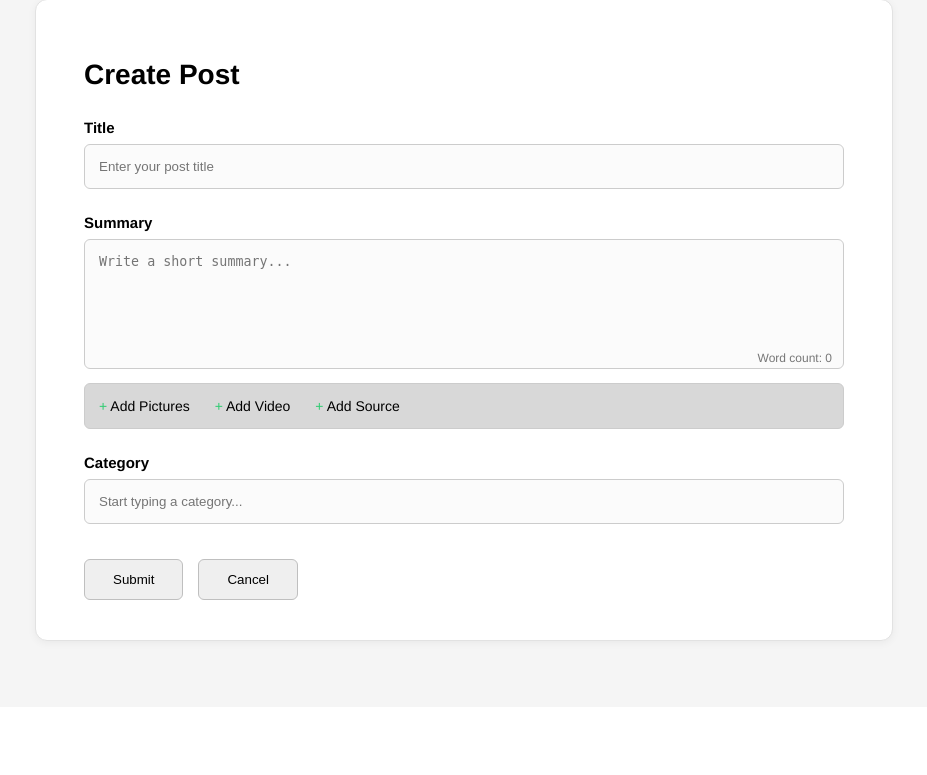
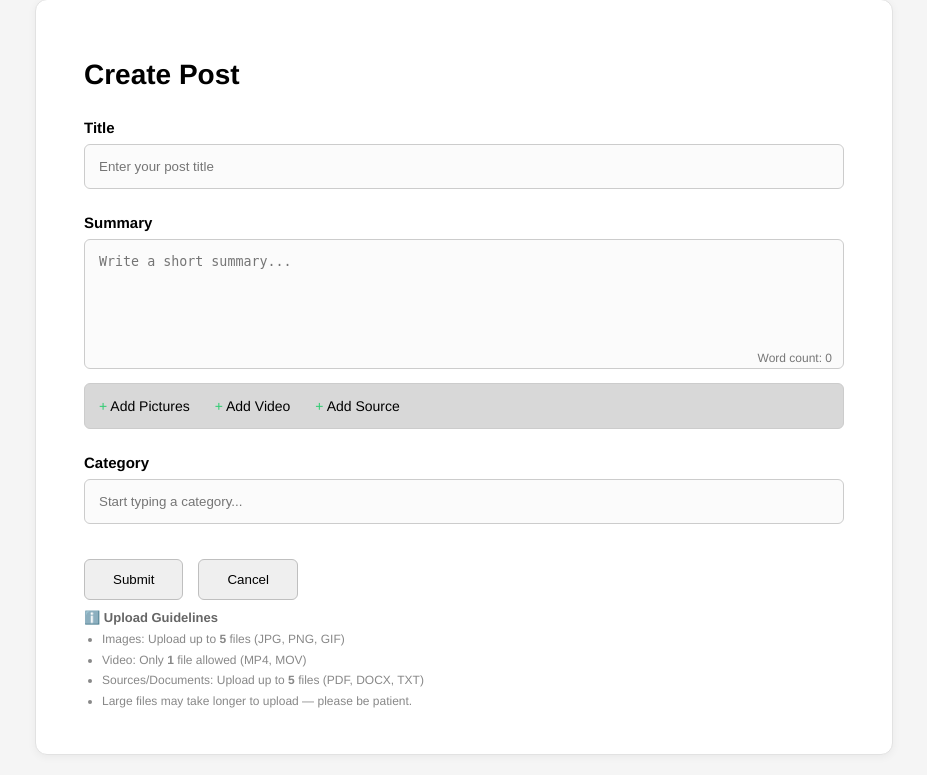
Before and after one commit to boneyphilip/crow, a Django app: page /create/ in a window 1280 px wide. Shown: the part 93-868 px from the top of the page, without its empty margins (176-1103 px from the left). Before the commit the page ends 739 px from the top, so only its background shows below. Run offline with Django 5.2, Linux system fonts and the light colour scheme; the visitor is signed in with stand-in values (Sample User, id 1); some libraries are stand-ins or nearby versions.

Commit message:
Added Upload Guidelines section with icons and bullet points

```diff
--- a/posts/static/posts/css/create_post.css
+++ b/posts/static/posts/css/create_post.css
@@ -318,3 +318,48 @@ textarea {
     gap: 10px;
   }
 }
+
+/* ============================================================
+   TOAST NOTIFICATION
+============================================================ */
+.toast {
+  position: fixed;
+  bottom: 20px;
+  left: 50%;
+  transform: translateX(-50%);
+  background: rgba(0, 0, 0, 0.85);
+  color: #fff;
+  padding: 12px 18px;
+  border-radius: 8px;
+  font-size: 14px;
+  opacity: 0;
+  pointer-events: none;
+  transition: opacity 0.4s ease;
+  z-index: 99999;
+}
+
+.toast.show {
+  opacity: 1;
+}
+
+.ug-title {
+  font-weight: 600;
+  font-size: 13px;
+  margin-bottom: 6px;
+  color: #666;
+}
+.upload-guidelines {
+  margin-top: 10px;
+  color: #888;
+  font-size: 12px;
+}
+
+.upload-guidelines ul {
+  padding-left: 18px;
+  margin: 0;
+}
+
+.upload-guidelines li {
+  margin-bottom: 4px;
+  line-height: 1.4;
+}
--- a/posts/static/posts/js/create_post.js
+++ b/posts/static/posts/js/create_post.js
@@ -1,6 +1,6 @@
 /* ============================================================
    ELEMENT REFERENCES
-============================================================= */
+============================================================ */
 const addImageBtn = document.getElementById("addImageBtn");
 const addVideoBtn = document.getElementById("addVideoBtn");
 const addSourceBtn = document.getElementById("addSourceBtn");
@@ -22,30 +22,56 @@ const wordCounter = document.getElementById("wordCount");
 
 summaryBox.addEventListener("input", () => {
   const text = summaryBox.value.trim();
-
-  // Count words by splitting on spaces
   const words = text.length === 0 ? 0 : text.split(/\s+/).length;
-
   wordCounter.textContent = `Word count: ${words}`;
 });
 
 /* ============================================================
+   TOAST POPUP
+============================================================ */
+function showToast(msg) {
+  const t = document.getElementById("toast");
+  t.textContent = msg;
+  t.classList.add("show");
+
+  setTimeout(() => {
+    t.classList.remove("show");
+  }, 1800);
+}
+
+/* ============================================================
    OPEN FILE PICKERS
-============================================================= */
+============================================================ */
 addImageBtn.onclick = () => imageInput.click();
 addVideoBtn.onclick = () => videoInput.click();
 addSourceBtn.onclick = () => sourceInput.click();
 
 /* ============================================================
-   IMAGE UPLOAD — THUMBNAIL
-============================================================= */
+   UPLOAD LIMITS
+============================================================ */
+const MAX_IMAGES = 5;
+const MAX_VIDEOS = 1;
+const MAX_DOCS = 5;
+
+/* ============================================================
+   IMAGE UPLOAD (with limit)
+============================================================ */
 imageInput.addEventListener("change", function () {
+  const current = thumbnailContainer.children.length;
+  const incoming = this.files.length;
+
+  if (current + incoming > MAX_IMAGES) {
+    showToast(`You can upload max ${MAX_IMAGES} images.`);
+    this.value = "";
+    return;
+  }
+
   previewArea.style.display = "block";
 
   [...this.files].forEach((file) => {
     const reader = new FileReader();
 
-    reader.onload = function (e) {
+    reader.onload = (e) => {
       const thumb = document.createElement("div");
       thumb.classList.add("thumbnail");
 
@@ -72,12 +98,22 @@ imageInput.addEventListener("change", function () {
 });
 
 /* ============================================================
-   VIDEO UPLOAD — SMALL THUMBNAIL + REMOVE BUTTON
-============================================================= */
+   VIDEO UPLOAD (with limit)
+============================================================ */
 videoInput.addEventListener("change", function () {
+  const already = combinedPreview.querySelectorAll("video").length;
+
+  if (already >= MAX_VIDEOS) {
+    showToast("Only 1 video allowed.");
+    this.value = "";
+    return;
+  }
+
   previewArea.style.display = "block";
 
-  [...this.files].forEach((file) => {
+  const file = this.files[0];
+  if (!file) return;
+
   const box = document.createElement("div");
   box.classList.add("thumbnail");
 
@@ -97,15 +133,23 @@ videoInput.addEventListener("change", function () {
   box.appendChild(video);
   box.appendChild(removeBtn);
   combinedPreview.appendChild(box);
-  });
 
   updateStatus();
 });
 
 /* ============================================================
-   DOCUMENT UPLOAD — ICON + SHORT FILE NAME + REMOVE BTN
-============================================================= */
+   DOCUMENT UPLOAD (with limit)
+============================================================ */
 sourceInput.addEventListener("change", function () {
+  const current = combinedPreview.querySelectorAll(".doc-card").length;
+  const incoming = this.files.length;
+
+  if (current + incoming > MAX_DOCS) {
+    showToast(`Max ${MAX_DOCS} documents allowed.`);
+    this.value = "";
+    return;
+  }
+
   previewArea.style.display = "block";
 
   [...this.files].forEach((file) => {
@@ -132,11 +176,11 @@ sourceInput.addEventListener("change", function () {
 
     const ext = file.name.split(".").pop();
     const base = file.name.replace("." + ext, "");
-    const shortBase = base.length > 10 ? base.substring(0, 10) + "…" : base;
+    const short = base.length > 10 ? base.substring(0, 10) + "…" : base;
 
     const label = document.createElement("div");
     label.classList.add("doc-label");
-    label.textContent = `${shortBase}.${ext}`;
+    label.textContent = `${short}.${ext}`;
 
     card.appendChild(wrapper);
     card.appendChild(label);
@@ -148,19 +192,18 @@ sourceInput.addEventListener("change", function () {
 
 /* ============================================================
    STATUS BAR UPDATE
-============================================================= */
+============================================================ */
 function updateStatus() {
   const imgCount = thumbnailContainer.children.length;
   const vidCount = combinedPreview.querySelectorAll("video").length;
-  const docCount = combinedPreview.querySelectorAll(".doc-wrapper").length;
+  const docCount = combinedPreview.querySelectorAll(".doc-card").length;
 
   previewStatusBar.textContent = `Images: ${imgCount} | Video: ${vidCount} | Sources: ${docCount}`;
 }
 
 /* ============================================================
-   CATEGORY LIVE SEARCH (FULLY FIXED)
+   CATEGORY LIVE SEARCH  (unchanged)
 ============================================================ */
-
 const CATEGORY_API = "/categories/search/?q=";
 
 const input = document.getElementById("categoryInput");
@@ -170,50 +213,34 @@ input.addEventListener("input", async function () {
   const query = this.value.trim();
   bubbleBox.innerHTML = "";
 
-  if (query.length === 0) return;
+  if (!query) return;
 
-  // Fetch backend categories
   const res = await fetch(CATEGORY_API + query);
   const data = await res.json();
-  // data.results = ["Cars", "Car Photos", "Cargo"] etc.
 
-  /* ---------------------------------------------
-        Show existing matched category bubbles
-    --------------------------------------------- */
   data.results.slice(0, 5).forEach((cat) => {
     const b = document.createElement("div");
     b.classList.add("category-bubble");
     b.textContent = cat;
-
     b.onclick = () => {
       input.value = cat;
       bubbleBox.innerHTML = "";
     };
-
     bubbleBox.appendChild(b);
   });
 
-  /* ---------------------------------------------------
-         Check if the typed category exists EXACTLY
-           (case-insensitive)
-    --------------------------------------------------- */
   const existsExact = data.results.some(
-    (cat) => cat.toLowerCase().trim() === query.toLowerCase().trim()
+    (cat) => cat.toLowerCase() === query.toLowerCase()
   );
 
-  /* ---------------------------------------------------
-         Show "+ Create ..." ONLY if category does not exist
-    --------------------------------------------------- */
   if (!existsExact) {
-    const createBubble = document.createElement("div");
-    createBubble.classList.add("category-bubble", "category-create");
-    createBubble.textContent = `+ Create "${query}"`;
-
-    createBubble.onclick = () => {
+    const create = document.createElement("div");
+    create.classList.add("category-bubble", "category-create");
+    create.textContent = `+ Create "${query}"`;
+    create.onclick = () => {
       input.value = query;
       bubbleBox.innerHTML = "";
     };
-
-    bubbleBox.appendChild(createBubble);
+    bubbleBox.appendChild(create);
   }
 });
--- a/posts/templates/posts/create_post.html
+++ b/posts/templates/posts/create_post.html
@@ -104,9 +104,27 @@
               Cancel
             </button>
           </div>
+          <div class="upload-guidelines">
+            <div class="ug-title">ℹ️ Upload Guidelines</div>
+            <ul>
+              <li>
+                Images: Upload up to <strong>5</strong> files (JPG, PNG, GIF)
+              </li>
+              <li>Video: Only <strong>1</strong> file allowed (MP4, MOV)</li>
+              <li>
+                Sources/Documents: Upload up to <strong>5</strong> files (PDF,
+                DOCX, TXT)
+              </li>
+              <li>
+                Large files may take longer to upload — please be patient.
+              </li>
+            </ul>
+          </div>
         </form>
       </div>
     </div>
+    <!-- Toast Notification -->
+    <div id="toast" class="toast"></div>
 
     <script src="{% static 'posts/js/create_post.js' %}"></script>
   </body>
```
Lines whose indentation alone changed are shown as unchanged.
